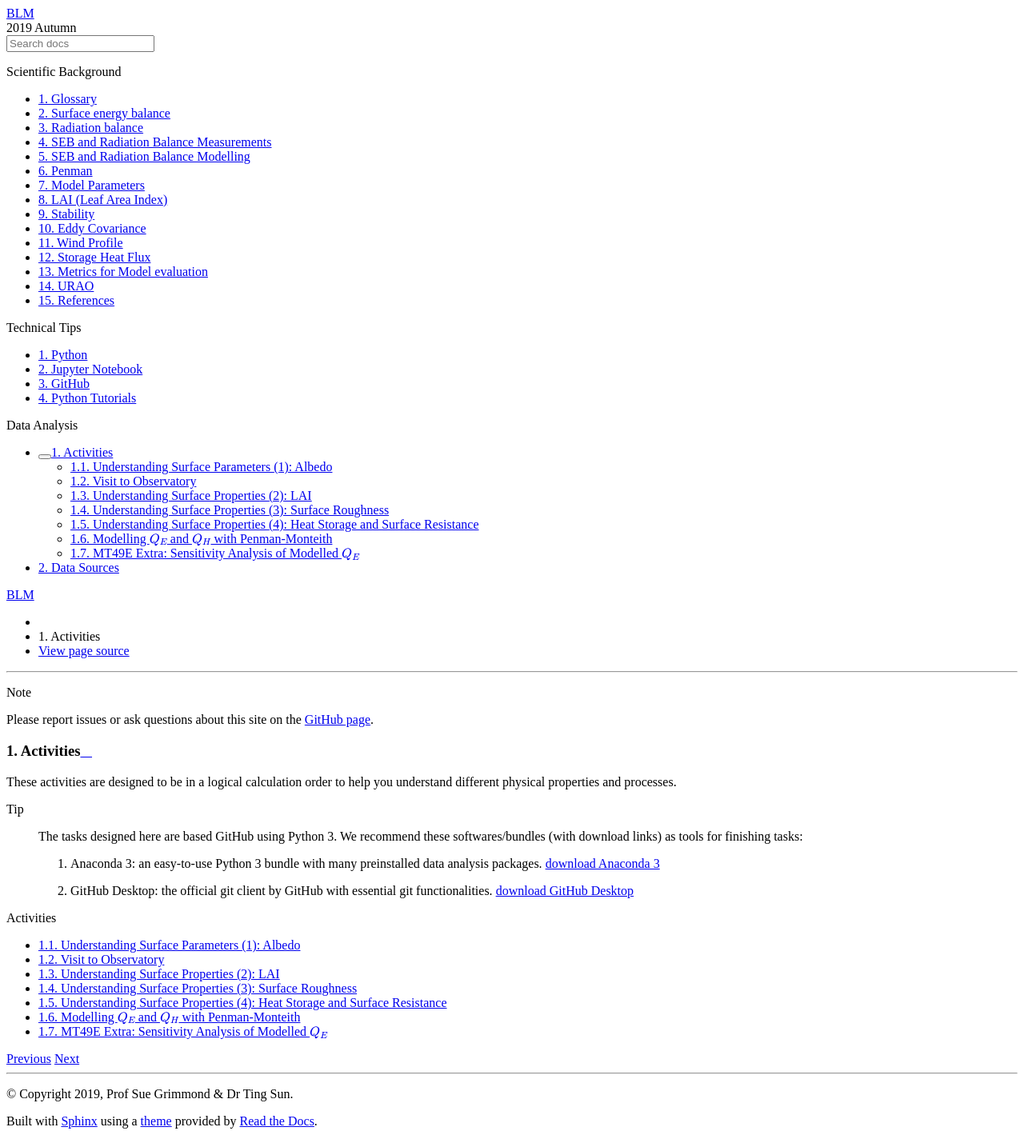
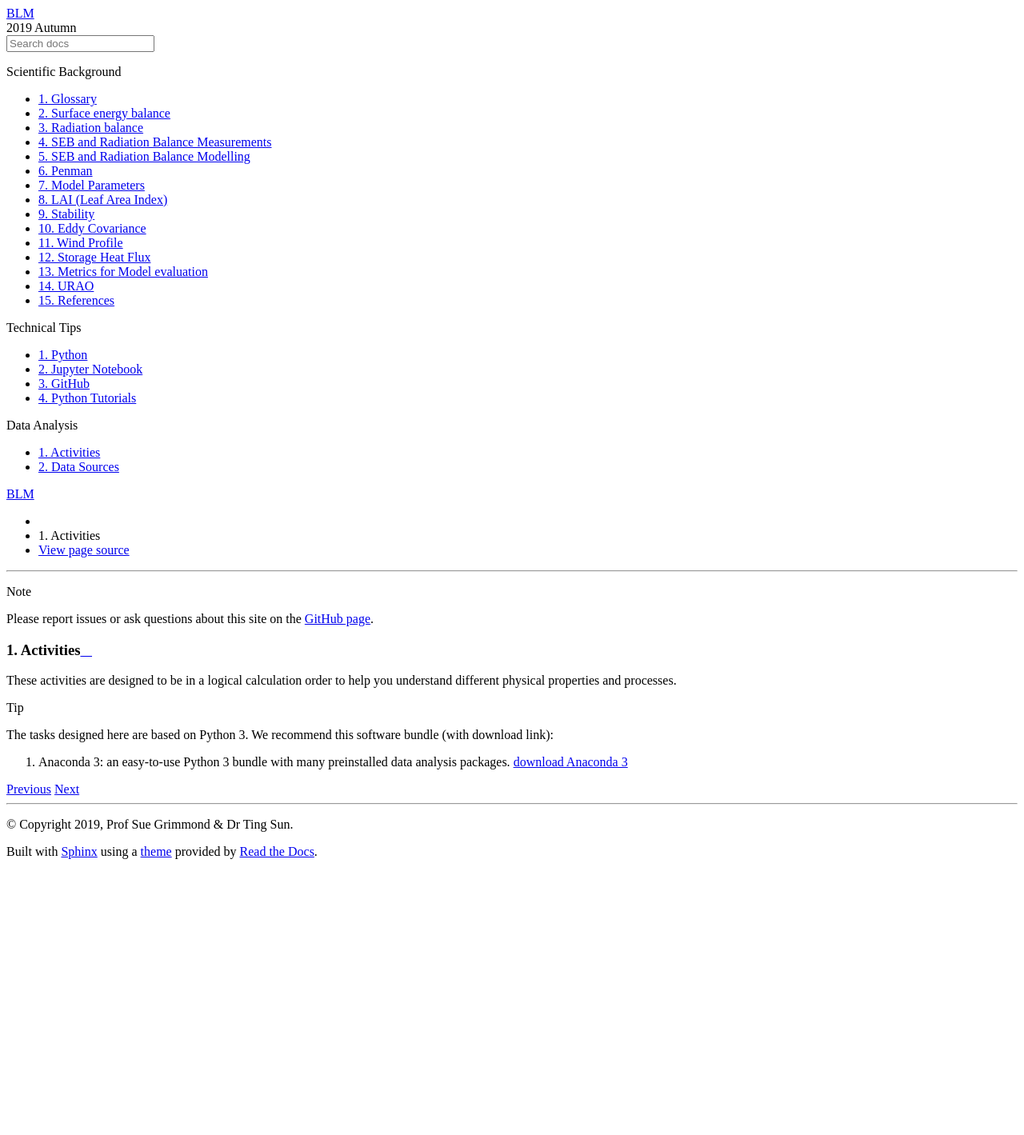
Before and after one commit to BLM-UoR/BLM, a Sphinx documentation site: the page built from docs/Tasks.rst, in a window 1280 px wide. Shown: the whole page at 80% size. Built offline with Sphinx 7.4.7 and the Read the Docs theme 2.0.0, drawn with Linux system fonts in a browser that asks for light colours; after the commit the page ends 1082 px from its top, so only the background shows below that.

Commit message:
Update Tasks.rst

```diff
--- a/docs/Tasks.rst
+++ b/docs/Tasks.rst
@@ -14,12 +14,11 @@ These activities are designed to be in a logical calculation order to help you u
 
 .. tip::
 
-      The tasks designed here are based GitHub using Python 3.
-      We recommend these softwares/bundles (with download links) as tools for finishing tasks:
+      The tasks designed here are based on Python 3. We recommend this software bundle (with download link):
 
       #. Anaconda 3: an easy-to-use Python 3 bundle with many preinstalled data analysis packages. `download  Anaconda 3 <https://www.anaconda.com/distribution/>`_
 
-      #. GitHub Desktop: the official git client by GitHub with essential git functionalities. `download GitHub Desktop <https://desktop.github.com>`_
+..      #. GitHub Desktop: the official git client by GitHub with essential git functionalities. `download GitHub Desktop <https://desktop.github.com>`_
 
   .. toctree::
     :caption: Activities
```
